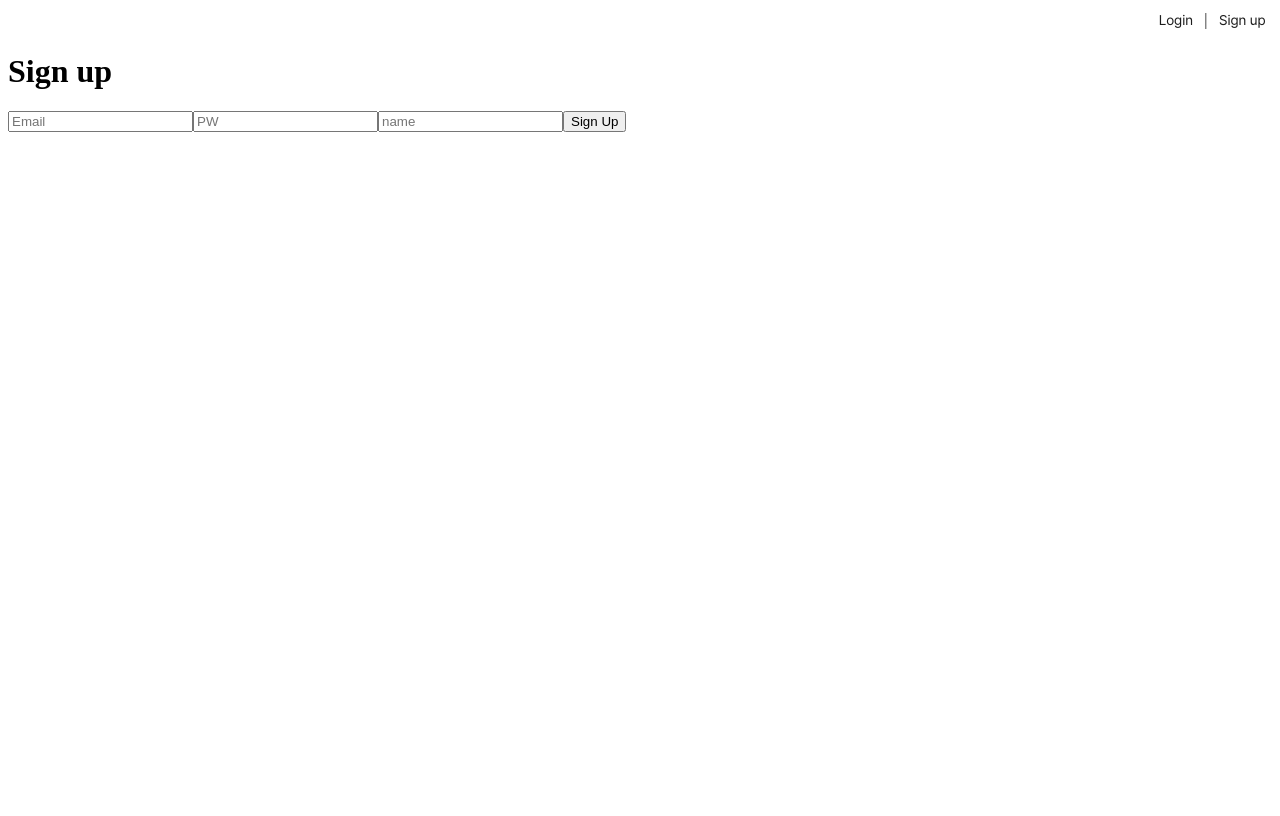
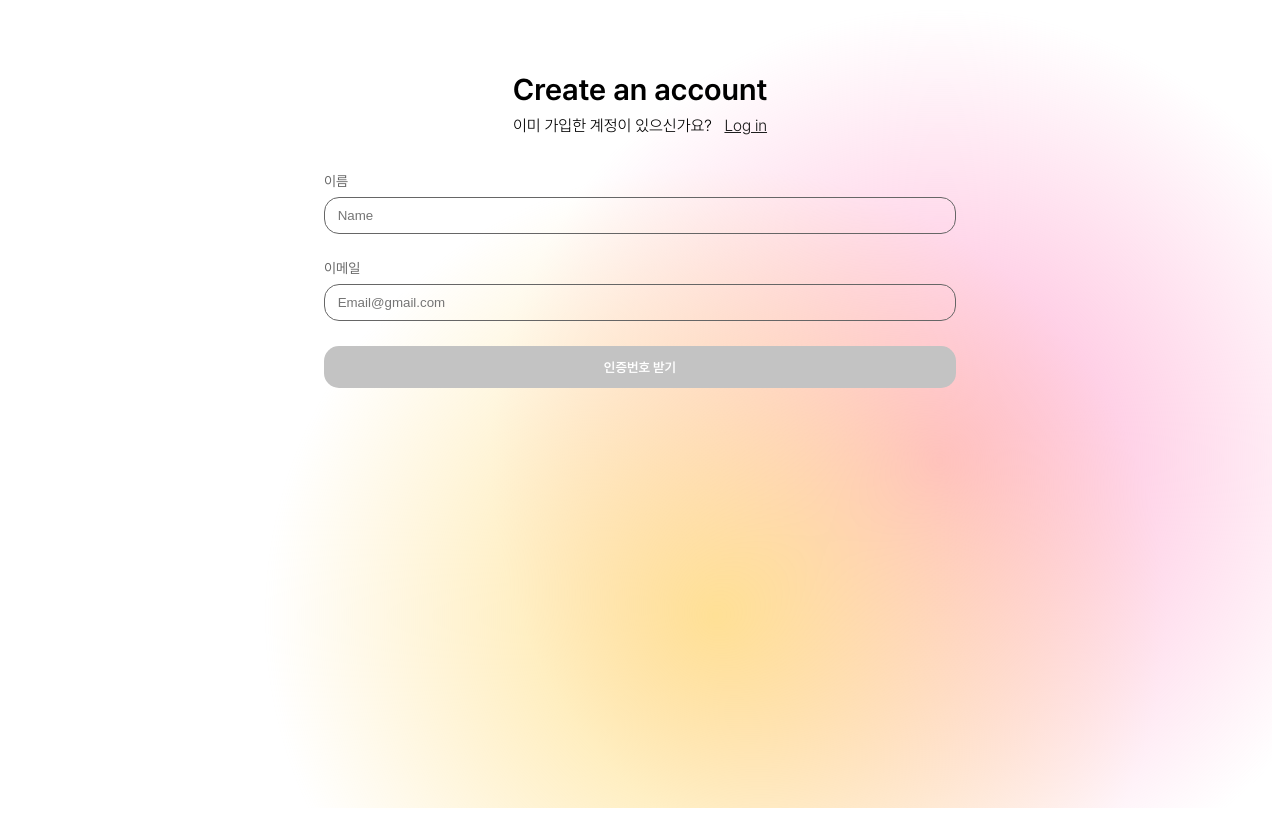
Before and after one commit to DevGuidely/DevGuidely_FE, a React (Vite) app: page /signup in a window 1280 px wide. Built offline with nearby package versions, Linux system fonts and the light colour scheme.

Commit message:
[fix] 회원가입 디자인 변경

```diff
--- a/src/pages/Login.jsx
+++ b/src/pages/Login.jsx
@@ -1,7 +1,5 @@
-import { useNavigate } from 'react-router-dom';
+import { Link, useNavigate } from 'react-router-dom';
 import { useState } from "react";
-import TopNav from '../components/TopNav.jsx';
-import { MdCheckBoxOutlineBlank } from "react-icons/md";
 import { loginApi } from "../api/api";
 
 export default function Login() {
@@ -42,7 +40,7 @@ export default function Login() {
           <div className='fontSB mt-[5%] text-[30px]'>Login</div>
           <div className='flex justify-center items-center w-full mt-[0.7%]'>
             <div className='fontLight text-[16px]'>가입한 계정이 없으신가요?</div>
-            <div className='fontLight text-[16px] underline ml-[1%]'>Sign up</div>
+            <Link to="/signup" className='fontLight text-[16px] text-[#1e1e1e] hover:no-underline underline ml-[1%]'>Sign up</Link>
           </div>
         </div>
 
--- a/src/pages/SignUp.jsx
+++ b/src/pages/SignUp.jsx
@@ -1,14 +1,42 @@
-import { useNavigate } from 'react-router-dom';
+import { Link, useNavigate } from 'react-router-dom';
 import { useState } from "react";
-import TopNav from '../components/TopNav.jsx';
 import { registerApi } from "../api/api";
 
-export default function SignPage() {
+export default function SignUp() {
   const navigate = useNavigate();
 
+  const [name, setName] = useState("");
   const [email, setEmail] = useState("");
+  const [isCodeSent, setIsCodeSent] = useState(false);
+  const [authCode, setAuthCode] = useState("");
+  const [isVerified, setIsVerified] = useState(false);
   const [password, setPassword] = useState("");
-    const [name, setName] = useState("");
+  const [passwordConfirm, setPasswordConfirm] = useState("");
+
+  const emailRegex = /^[^\s@]+@[^\s@]+\.[^\s@]+$/;
+  const isEmailValid = emailRegex.test(email);
+
+  const isEmailEnabled = email.trim() !== "" && isEmailValid;
+  const isAuthCodeEnabled = authCode.trim() !== "";
+
+  function handleButtonClick() {
+    // 아직 인증번호를 안 보낸 상태
+    if (!isCodeSent) {
+      if (!isEmailEnabled) return;
+      setIsCodeSent(true);
+      return;
+    }
+
+    // 인증번호 입력 후 → 인증 완료
+    if (isAuthCodeEnabled) {
+      setIsVerified(true);
+    }
+  }
+
+  const isSignupEnabled =
+    password.trim() !== "" &&
+    passwordConfirm.trim() !== "" &&
+    password === passwordConfirm;
 
   async function handleRegister() {
     try {
@@ -22,42 +50,140 @@ export default function SignPage() {
   }
 
   return (
-    <div className="bg">
-        <TopNav />
+    <div className='bg-gradient-soft'>
+      <div className='bg-gradient-content'>
+        <div className='flex w-full flex-col items-center w-[50%]'>
+          <div className='fontSB mt-[5%] text-[30px]'>Create an account</div>
+          <div className='flex justify-center items-center w-full mt-[0.7%]'>
+            <div className='fontLight text-[16px]'>이미 가입한 계정이 있으신가요?</div>
+            <Link to="/login" className='fontLight text-[16px] text-[#1e1e1e] hover:no-underline underline ml-[1%]'>Log in</Link>
+          </div>
+        </div>
 
-        <main className="auth auth-left">
-            <h1 className="auth-title">Sign up</h1>
+        <div className='flex flex-col w-full items-center justify-center mt-[3%]'>
+          <div className='flex flex-col mb-[2%] w-[50%]'>
+            <div className='fontRegular text-[#666] text-[14px]'>이름</div>
+            <input
+              type="text"
+              placeholder='Name'
+              value={name}
+              onChange={(e) => setName(e.target.value)}
+              className='bg-transparent px-[2%] py-[1.6%] mt-[1.3%] rounded-[15px] border-[1px] border-[#666]'
+            />
+          </div>
 
-            <div className="auth-form">
+          <div className='flex flex-col w-[50%]'>
+            <div className='flex w-full justify-between items-center'>
+              <div className='fontRegular text-[#666] text-[14px]'>이메일</div>
+              {email.length > 0 && !isEmailValid && (
+                <div className="mt-[0.6%] text-[12px] text-[#E86666] fontRegular">
+                  올바른 이메일 형식을 입력해주세요.
+                </div>
+              )}
+            </div>
             <input
-                  className="auth-input"
-                  placeholder="Email"
+              type="text"
+              placeholder='Email@gmail.com'
               value={email}
               onChange={(e) => setEmail(e.target.value)}
+              className='bg-transparent px-[2%] py-[1.6%] mt-[1.3%] rounded-[15px] border-[1px] border-[#666]'
             />
+          </div>
 
+          {isCodeSent && (
+            <div className="flex flex-col w-[50%]">
               <input
-                  className="auth-input"
-                  placeholder="PW"
+                type="text"
+                placeholder="인증번호를 입력하세요"
+                value={authCode}
+                onChange={(e) => setAuthCode(e.target.value)}
+                className="bg-transparent px-[2%] py-[1.6%] mt-[1.3%] rounded-[15px] border-[1px] border-[#666]"
+              />
+            </div>
+          )}
+
+
+          <div className="flex justify-center w-full mt-[2%]">
+            <button
+              onClick={handleButtonClick}
+              disabled={
+                isVerified ||
+                (!isCodeSent
+                  ? !isEmailEnabled
+                  : !isAuthCodeEnabled)
+              }
+              className={`
+                w-[50%] py-[1%] text-[#fff] fontSB rounded-[15px] border-none
+                ${
+                  isVerified
+                    ? "bg-[#C3C3C3] cursor-not-allowed"
+                    : !isCodeSent
+                      ? isEmailEnabled
+                        ? "bg-[#1E1E1E] cursor-pointer"
+                        : "bg-[#C3C3C3] cursor-not-allowed"
+                      : isAuthCodeEnabled
+                        ? "bg-[#1E1E1E] cursor-pointer"
+                        : "bg-[#C3C3C3] cursor-not-allowed"
+                }
+              `}
+            >
+              {isVerified
+                ? "인증이 완료되었습니다."
+                : isCodeSent
+                  ? "인증번호 확인"
+                  : "인증번호 받기"}
+            </button>
+          </div>
+
+          {isVerified && (
+            <>
+              <div className="flex flex-col w-[50%] mt-[3%]">
+                <div className="fontRegular text-[#666] text-[14px]">비밀번호</div>
+                <input
                   type="password"
                   value={password}
                   onChange={(e) => setPassword(e.target.value)}
+                  className="bg-transparent px-[2%] py-[1.6%] mt-[1.3%] rounded-[15px] border-[1px] border-[#666]"
                 />
+              </div>
 
+              <div className="flex flex-col w-[50%] mt-[2%]">
+                <div className='flex w-full justify-between items-center'>
+                  <div className="fontRegular text-[#666] text-[14px]">비밀번호 확인</div>
+                  {passwordConfirm.length > 0 && password !== passwordConfirm && (
+                    <div className="text-[12px] text-[#E86666] mt-[0.6%]">
+                      비밀번호가 일치하지 않습니다.
+                    </div>
+                  )}
+                </div>
                 <input
-                  className="auth-input"
-                  placeholder="name"
-                  maxLength={10}
-                  value={name}
-                  onChange={(e) => setName(e.target.value)}
+                  type="password"
+                  value={passwordConfirm}
+                  onChange={(e) => setPasswordConfirm(e.target.value)}
+                  className="bg-transparent px-[2%] py-[1.6%] mt-[1.3%] rounded-[15px] border-[1px] border-[#666]"
                 />
+              </div>
+            </>
+          )}
 
-             {/* 회원가입 버튼 */}
-             <button className="auth-link" onClick={handleRegister}>
-                Sign Up
+          {isVerified && (
+            <div className="flex justify-center w-full mt-[3%]">
+              <button
+                onClick={handleRegister}
+                disabled={!isSignupEnabled}
+                className={`
+                  w-[50%] py-[1%] text-[#fff] fontSB rounded-[15px] border-none
+                  ${isSignupEnabled
+                    ? "bg-[#1E1E1E] cursor-pointer"
+                    : "bg-[#C3C3C3] cursor-not-allowed"}
+                `}
+              >
+                회원가입
               </button>
             </div>
-        </main>
+          )}
         </div>
-  );
+      </div>
+    </div>
+  )
 }
```
Lines whose indentation alone changed are shown as unchanged.
